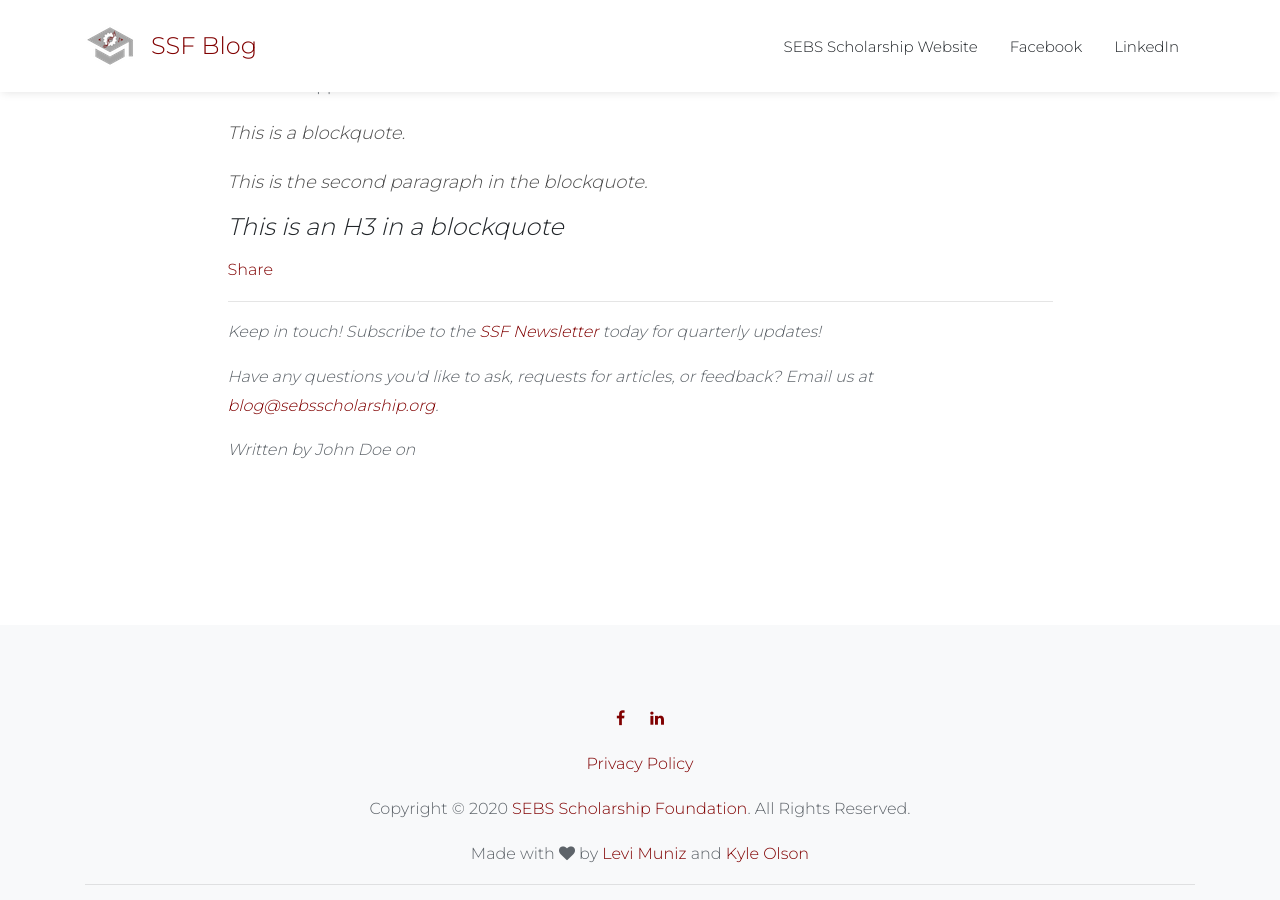
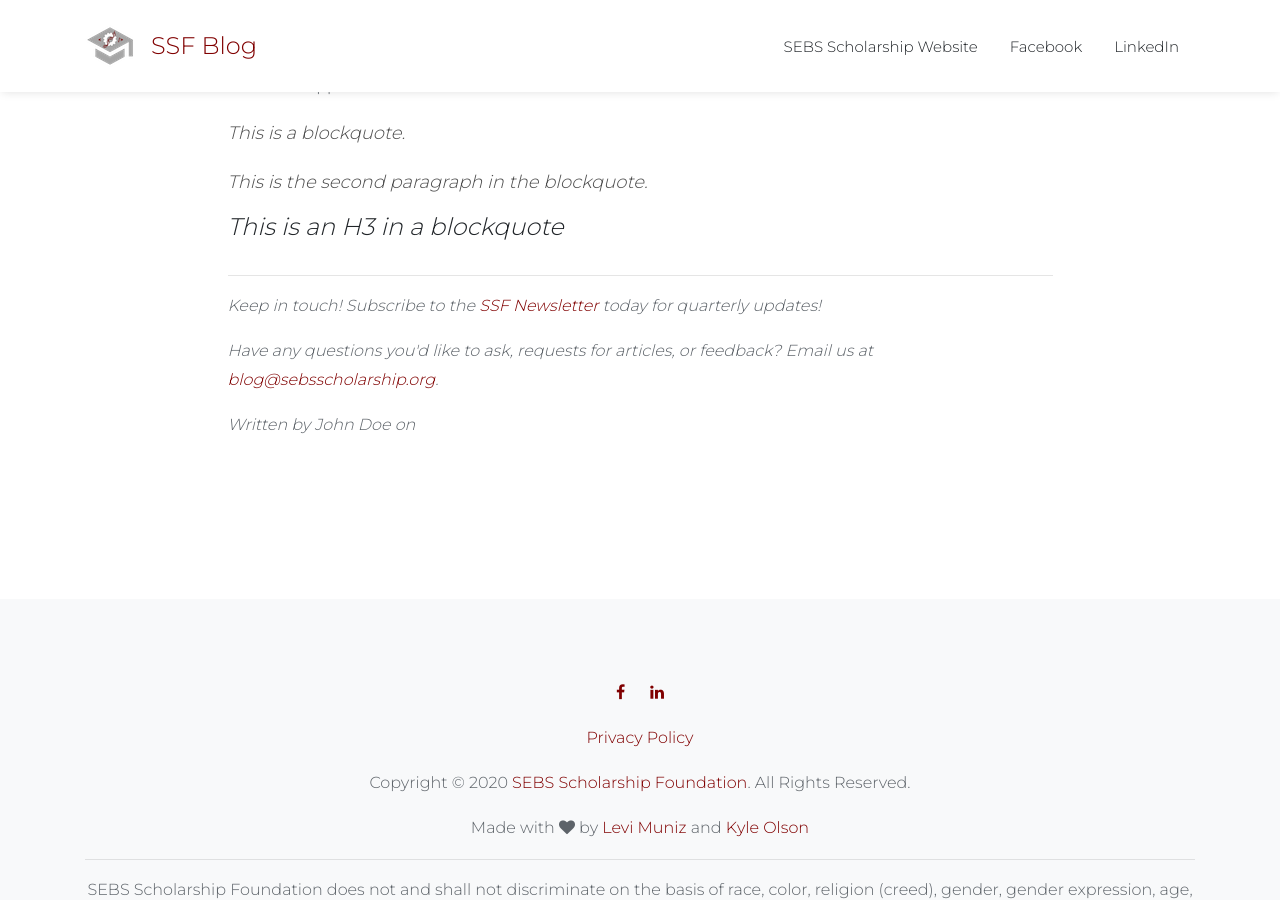
Before and after one commit to sebs-scholarship/Blog, a Jekyll site: the page built from examples/posts/2020-04-20-Test-Post.md, in a window 1280 px wide and 900 px high, scrolled down 880 px. Built offline with Jekyll 4.4.1, drawn with Linux system fonts in a browser that asks for light colours; comment, search, counter and statistics services are not loaded.

Commit message:
Removed redundant like counter
CHANGED - Removed redundant engagement counter on share button.

```diff
--- a/_layouts/post.html
+++ b/_layouts/post.html
@@ -20,8 +20,7 @@ layout: default
                 <div class="text-left post">
                     {{ content }}
                     <div class="align-middle">
-                        <div class="social"><div class="fb-like" data-href="{{ site.url | append: page.url }}" data-width="" data-layout="button_count" data-action="like" data-size="small" data-share="false"></div></div>
-                        <div class="social"><div class="fb-share-button" data-href="{{ site.url | append: page.url }}" data-layout="button_count" data-size="small"><a target="_blank" href="https://www.facebook.com/sharer/sharer.php?u=https%3A%2F%2Fdevelopers.facebook.com%2Fdocs%2Fplugins%2F&amp;src=sdkpreparse" class="fb-xfbml-parse-ignore">Share</a></div></div>
+                        <div class="social"><div class="fb-like" data-href="{{ site.url | append: page.url }}" data-width="" data-layout="button_count" data-action="like" data-size="small" data-share="true"></div></div>
                         <div class="social"><script type="IN/Share" data-url="{{ site.url | append: page.url }}"></script></div>
                         <div class="social" style="margin-top: 3px"><a data-pin-do="buttonPin" href="https://www.pinterest.com/pin/create/button/?url={{ site.url | append: page.url }}&media={{ site.url | append: media }}&description={{ page.content | strip_html | truncatewords:50 }}" data-pin-config="beside"></a></div>
                     </div>
```
